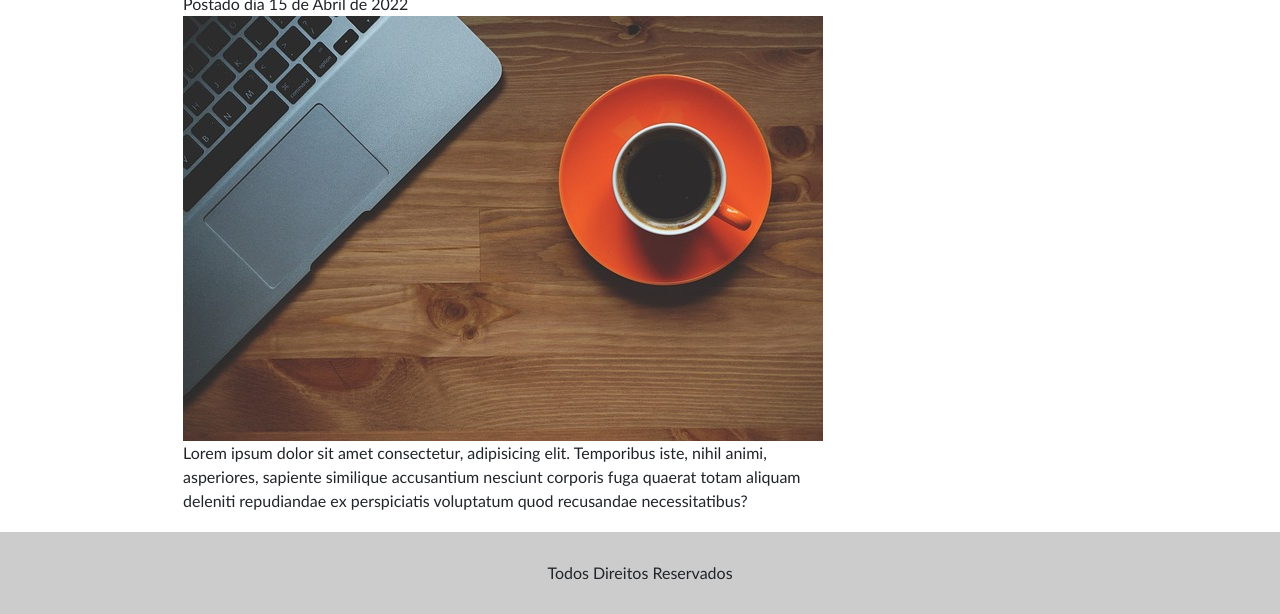
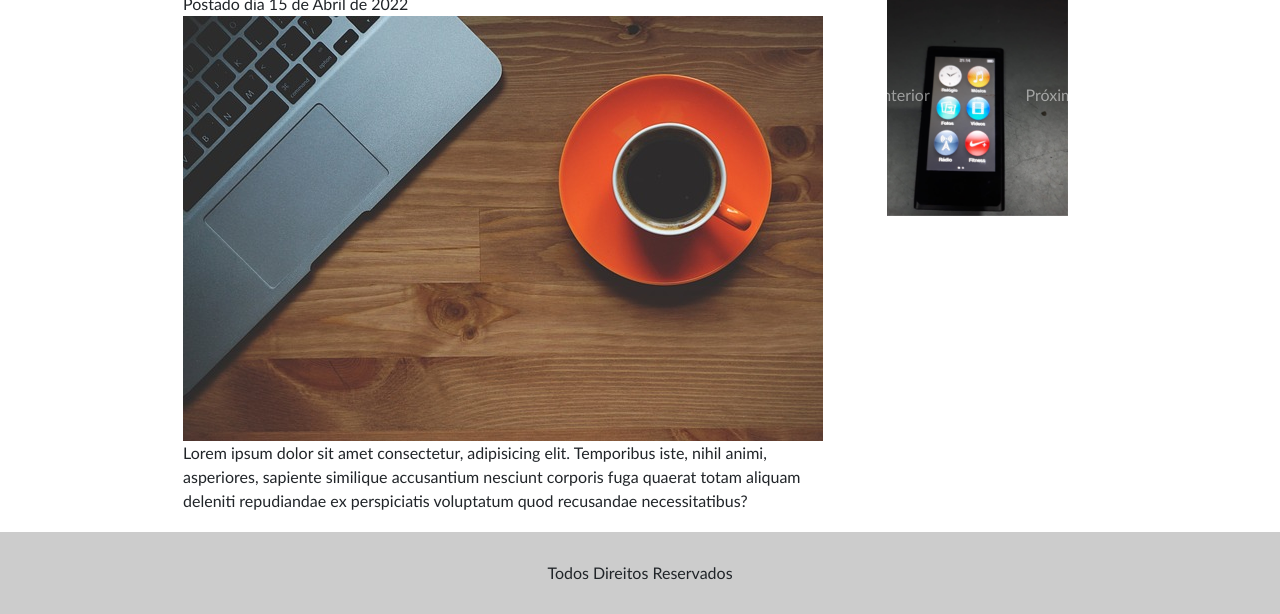
Before and after one commit to taeltico/Blog-de-tecnologia, a plain HTML site: page index.html in a window 1280 px wide. Shown: the part 283-897 px from the top of the page. Drawn offline with nearby package versions, Linux system fonts and the light colour scheme.

Commit message:
instalação carrossel

```diff
--- a/css/style.css
+++ b/css/style.css
@@ -22,7 +22,9 @@ a: link, a: visited {
     padding: 8px 12px;
 
 }
-
+.teto{
+    padding: 2em;
+}
 a: hover{
     color:f7b600;
     background: #fff;
--- a/index.html
+++ b/index.html
@@ -37,8 +37,28 @@
            </div>
 
         </div>
-        <div id="AreaLateral">
-            lateral
+        <div id="AreaLateral" class="teto">
+            <div id="carouselExampleControls" class="carousel slide" data-ride="carousel">
+                <div class="carousel-inner">
+                  <div class="carousel-item active">
+                    <img class="d-block w-100" src="img/imagens do site/IPOD FRENTE.jpeg" alt="Primeiro Slide">
+                  </div>
+                  <div class="carousel-item">
+                    <img class="d-block w-100" src="img/imagens do site/IPHONE SE.jpeg" alt="Segundo Slide">
+                  </div>
+                  <div class="carousel-item">
+                    <img class="d-block w-100" src="img/imagens do site/CAMERA ANTIGA.jpeg" alt="Terceiro Slide">
+                  </div>
+                </div>
+                <a class="carousel-control-prev" href="#carouselExampleControls" role="button" data-slide="prev">
+                  <span class="carousel-control-prev-icon" aria-hidden="true"></span>
+                  <span class="sr-only">Anterior</span>
+                </a>
+                <a class="carousel-control-next" href="#carouselExampleControls" role="button" data-slide="next">
+                  <span class="carousel-control-next-icon" aria-hidden="true"></span>
+                  <span class="sr-only">Próximo</span>
+                </a>
+              </div>
 
         </div>
 
```
